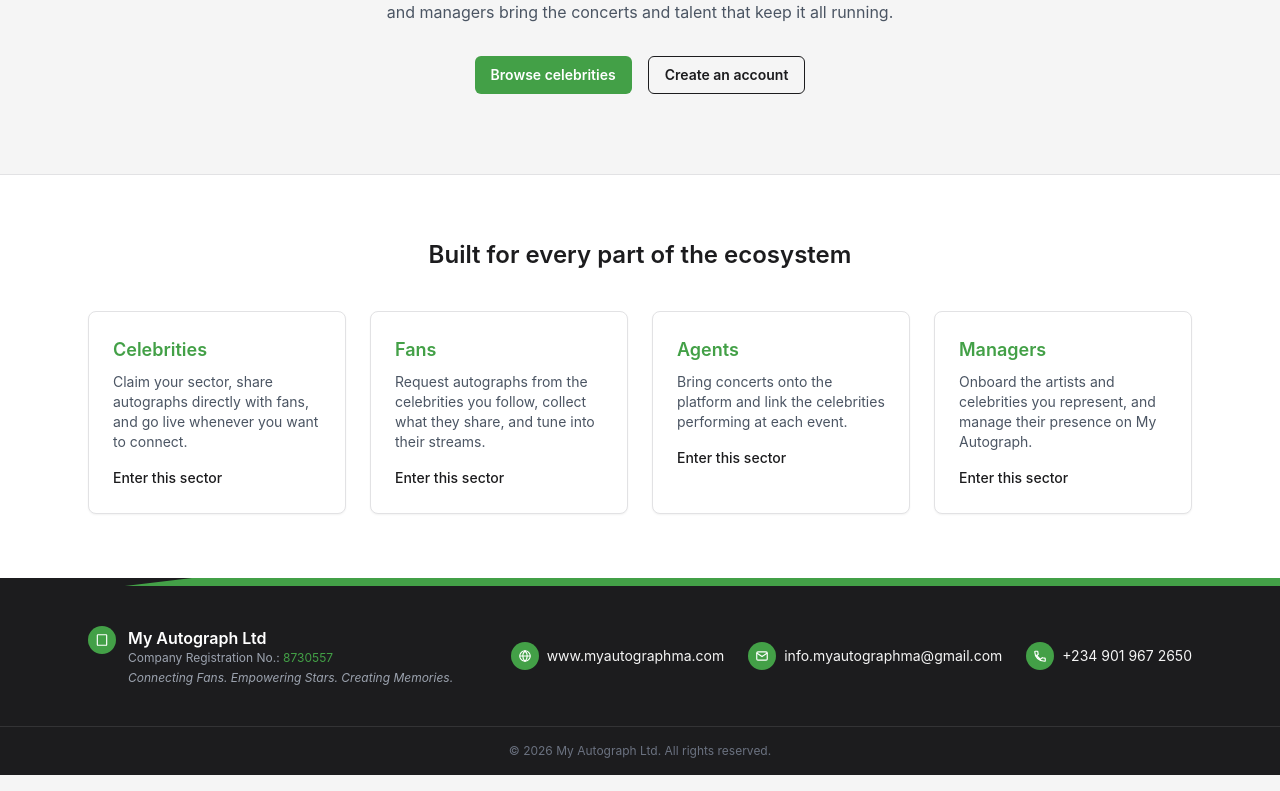
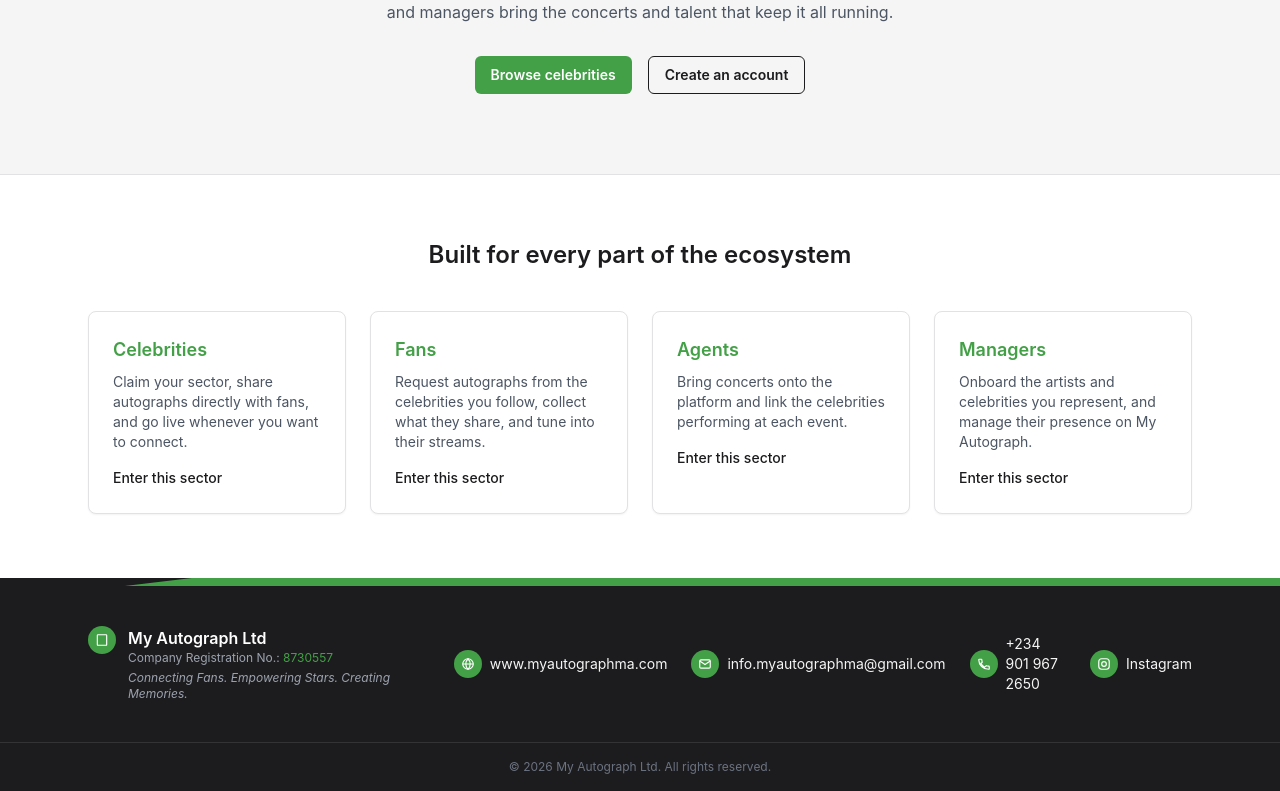
Before and after one commit to Jadon419-ux/myautograph, a React (Vite) app in the folder frontend/: page / in a window 1280 px wide. Shown: the part 593-1384 px from the top of the page. Built offline with nearby package versions, Linux system fonts and the light colour scheme; no server answers.

Commit message:
Make footer email/phone clickable and add Instagram link
Email opens a mailto: compose, phone opens tel: to call, and a new
Instagram link opens the brand's profile in a new tab.

```diff
--- a/frontend/src/brand.js
+++ b/frontend/src/brand.js
@@ -4,5 +4,6 @@ export const BRAND = {
   email: "info.myautographma@gmail.com",
   website: "www.myautographma.com",
   phone: "+234 901 967 2650",
+  instagram: "https://www.instagram.com/myautograp_app?igsh=MXdoaXo4YWx3Z2E5",
   registrationNumber: "8730557",
 };
--- a/frontend/src/components/ContactIcons.jsx
+++ b/frontend/src/components/ContactIcons.jsx
@@ -38,6 +38,18 @@ export function PhoneIcon() {
   );
 }
 
+export function InstagramIcon() {
+  return (
+    <Badge>
+      <svg viewBox="0 0 24 24" fill="none" stroke="currentColor" strokeWidth="2" className="h-3.5 w-3.5">
+        <rect x="3" y="3" width="18" height="18" rx="5" />
+        <circle cx="12" cy="12" r="4" />
+        <path d="M17.5 6.5h.01" />
+      </svg>
+    </Badge>
+  );
+}
+
 export function BuildingIcon() {
   return (
     <Badge>
--- a/frontend/src/components/Footer.jsx
+++ b/frontend/src/components/Footer.jsx
@@ -1,6 +1,6 @@
 import { BRAND } from "../brand.js";
 import BrandAccent from "./BrandAccent.jsx";
-import { BuildingIcon, GlobeIcon, MailIcon, PhoneIcon } from "./ContactIcons.jsx";
+import { BuildingIcon, GlobeIcon, InstagramIcon, MailIcon, PhoneIcon } from "./ContactIcons.jsx";
 
 export default function Footer() {
   return (
@@ -24,14 +24,26 @@ export default function Footer() {
               <GlobeIcon />
               <span>{BRAND.website}</span>
             </div>
-            <div className="flex items-center gap-2 text-sm">
+            <a href={`mailto:${BRAND.email}`} className="flex items-center gap-2 text-sm hover:text-white">
               <MailIcon />
               <span>{BRAND.email}</span>
-            </div>
-            <div className="flex items-center gap-2 text-sm">
+            </a>
+            <a
+              href={`tel:${BRAND.phone.replace(/\s+/g, "")}`}
+              className="flex items-center gap-2 text-sm hover:text-white"
+            >
               <PhoneIcon />
               <span>{BRAND.phone}</span>
-            </div>
+            </a>
+            <a
+              href={BRAND.instagram}
+              target="_blank"
+              rel="noopener noreferrer"
+              className="flex items-center gap-2 text-sm hover:text-white"
+            >
+              <InstagramIcon />
+              <span>Instagram</span>
+            </a>
           </div>
         </div>
 
```
